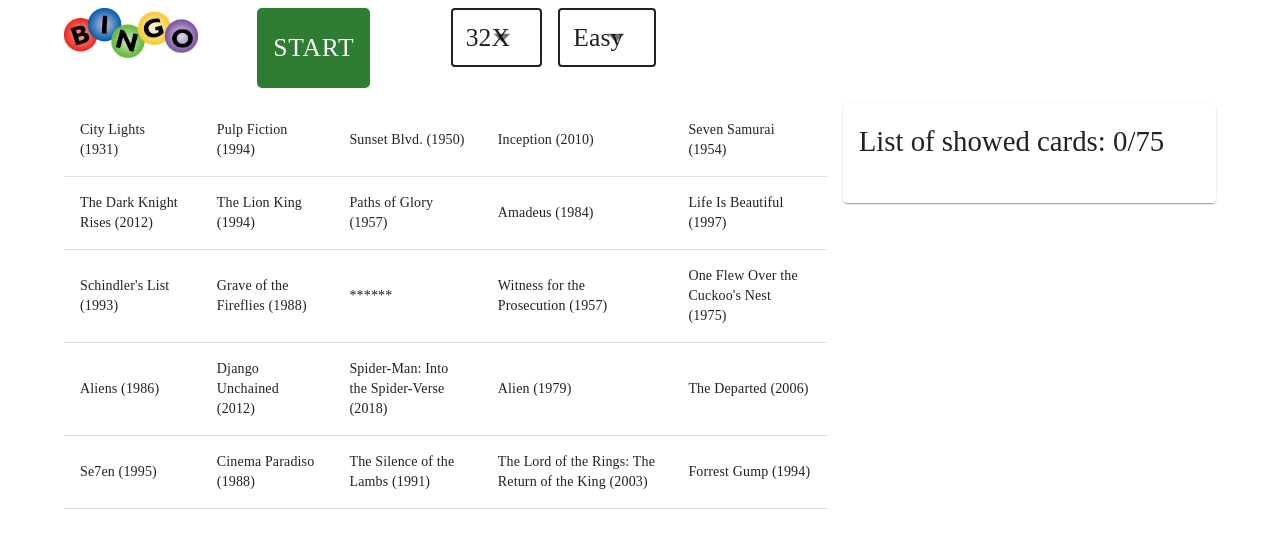
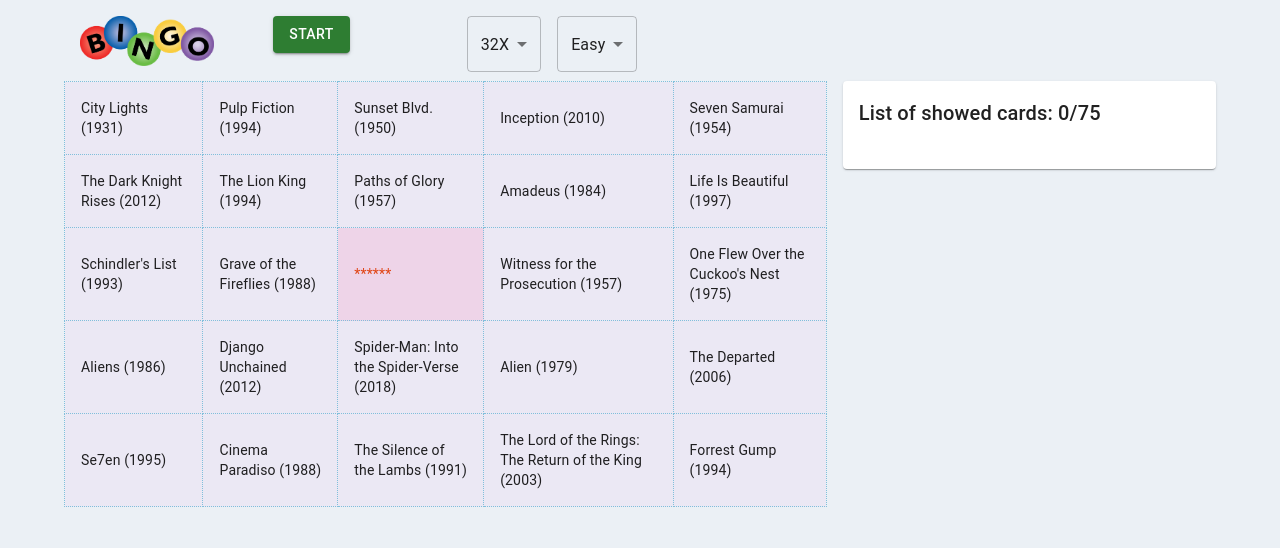
Before and after one commit to faridsh69/bingo, a Next.js app: page / in a window 1280 px wide. Shown: the top 548 px of the page. Built offline with nearby package versions, Linux system fonts and the light colour scheme.

Commit message:
customise css codes of MUI

```diff
--- a/src/components/Header.tsx
+++ b/src/components/Header.tsx
@@ -46,7 +46,7 @@
   };
 
   return (
-    <Grid container spacing={1} mb={2}>
+    <Grid container spacing={1} m={1}>
       <Grid item md={2} sm={3}>
         <Image src="/logo.png" alt="logo" width={134} height={50} />
       </Grid>
--- a/src/contexts/MuiContext.tsx
+++ b/src/contexts/MuiContext.tsx
@@ -1,8 +1,15 @@
 import { FC } from "react";
 import { ThemeProvider } from "@mui/material/styles";
+import { CssBaseline, GlobalStyles } from "@mui/material";
 
-import { theme } from "@styles/theme";
+import { themeGlobalStyles, muiTheme } from "@styles/theme";
 
 export const MuiProvider: FC = ({ children }) => {
-  return <ThemeProvider theme={theme}>{children}</ThemeProvider>;
+  return (
+    <ThemeProvider theme={muiTheme}>
+      <CssBaseline />
+      <GlobalStyles styles={themeGlobalStyles} />
+      {children}
+    </ThemeProvider>
+  );
 };
--- a/src/styles/global.css
+++ /dev/null
@@ -1,40 +0,0 @@
-.MuiTableCell-root {
-  background-color: rgb(235, 154, 235, 0.1);
-  border: 0.1rem dotted rgb(129, 191, 219);
-  padding: 1rem;
-  margin: 1rem;
-  cursor: pointer;
-  user-select: none;
-}
-.MuiTableCell-root:hover {
-  background-color: rgb(178, 145, 231, 0.3);
-}
-.MuiTableCell-root.active {
-  color: red;
-  box-shadow: 0px 0px 10px rgba(224, 68, 89, 0.5);
-}
-.MuiTableCell-root.bingo {
-  color: rgb(49, 228, 49) !important;
-  box-shadow: 0px 0px 10px rgb(50, 202, 63, 0.5);
-}
-body {
-  overflow: "scroll-y";
-  background-color: rgb(203, 243, 243);
-}
-.MuiTableContainer-root {
-  overflow: auto;
-}
-.reward {
-  font-size: 4rem;
-  text-align: center;
-}
-@media screen and (max-width: 600px) {
-  .MuiTableCell-root {
-    font-size: 0.5rem;
-    padding: 0.2rem;
-    margin: 0.2rem;
-  }
-  .MuiTypography-root {
-    font-size: 0.5rem;
-  }
-}
--- a/src/styles/theme.ts
+++ b/src/styles/theme.ts
@@ -1,267 +1,84 @@
 import { createTheme } from "@mui/material/styles";
 
-export enum ThemeVariant {
-  DARK = "dark",
-  LIGHT = "light",
-}
+export const themeGlobalStyles = {
+  ":root": {
+    "--body-bg": "rgb(235, 240, 245)",
+    "--cell-bg": "rgb(235, 154, 235, 0.1)",
+    "--cell-border": "rgb(129, 191, 219)",
+    "--cell-hover": "rgb(178, 145, 231, 0.3)",
+    "--cell-active-color": "rgb(224, 68, 20)",
+    "--cell-active-bg": "rgba(250, 100, 180, 0.2)",
+    "--cell-bingo-color": "rgb(49, 228, 49)",
+    "--cell-bingo-bg": "rgba(49, 228, 49, 0.1)",
+  },
+  body: {
+    boxSizing: "border-box",
+  },
+};
 
-export enum Color {
-  PRM_MAIN = "var(--color-primary-main)",
-  PRM_LIGHT = "var(--color-primary-light)",
-  PRM_LIGHTER = "var(--color-primary-lighter)",
-  PRM_DARK = "var(--color-primary-dark)",
-  PRM_DARKER = "var(--color-primary-darker)",
-  SEC_MAIN = "var(--color-secondary-main)",
-  SEC_DARK = "var(--color-secondary-dark)",
-  LIGHT = "var(--color-light)",
-  GREY = "var(--color-grey)",
-  GREY_DARK = "var(--color-grey-dark)",
-  GREY_LIGHT = "var(--color-grey-light)",
-  WHITE = "var(--color-white)",
-  BLACK = "var(--color-black)",
-}
-
-declare module "@mui/material/styles" {
-  interface BreakpointOverrides {
-    mobile: true;
-    tablet: true;
-    laptop: true;
-    desktop: true;
-    bigDesktop: true;
-  }
-}
-
-export const theme = createTheme({
-  breakpoints: {
-    values: {
-      xs: 0,
-      sm: 600,
-      md: 900,
-      lg: 1200,
-      xl: 1536,
-      mobile: 0,
-      tablet: 640,
-      laptop: 1024,
-      desktop: 1200,
-      bigDesktop: 1800,
-    },
-  },
+const themeWithBreakPoints = createTheme();
+export const muiTheme = createTheme(themeWithBreakPoints, {
   components: {
-    MuiTypography: {
-      defaultProps: {
-        variantMapping: {
-          subtitle1: "p",
-          subtitle2: "p",
-          h5: "p",
-          h6: "p",
-        },
-      },
+    MuiTableCell: {
       styleOverrides: {
         root: {
-          fontSize: "1.6rem",
-          fontFamily: "Montserrat",
-          color: "var(--color-secondary-dark)",
-          lineHeight: 1.5,
-        },
-        h1: {
-          fontSize: "4.9rem",
-          fontWeight: 500,
-
-          "&.regular": {
-            fontWeight: 400,
+          backgroundColor: "var(--cell-bg)",
+          borderStyle: "dotted",
+          borderWidth: "0.1rem",
+          borderColor: "var(--cell-border)",
+          padding: "1rem",
+          margin: "1rem",
+          cursor: "pointer",
+          userSelect: "none",
+          "&:hover": {
+            backgroundColor: "var(--cell-hover)",
           },
-        },
-        h2: {
-          fontSize: "3rem",
-          fontWeight: 500,
-          color: "inherit",
-          letterSpacing: 0,
-
-          "&.regular": {
-            fontWeight: 400,
+          "&.active": {
+            color: "var(--cell-active-color)",
+            backgroundColor: "var(--cell-active-bg)",
           },
-        },
-        h3: {
-          fontSize: "2.6rem",
-          color: "inherit",
-        },
-        h4: {
-          fontSize: "2.5rem",
-          color: "inherit",
-
-          "&.medium": {
-            fontWeight: 500,
+          "&.bingo": {
+            color: "var(--cell-bingo-color)",
+            backgroundColor: "var(--cell-bingo-bg)",
           },
-        },
-        h5: {
-          fontSize: "2rem",
-          fontWeight: 500,
-          letterSpacing: 0,
-          lineHeight: 1.5,
-
-          "&.regular": {
-            fontWeight: 400,
-          },
-        },
-        h6: {
-          fontSize: "1.8rem",
-          letterSpacing: 0,
-          lineHeight: 1.5,
-          fontWeight: 400,
-
-          "&.medium": {
-            fontWeight: 500,
-          },
-        },
-        caption: {
-          fontWeight: 500,
-          display: "inline-block",
-          color: "var(--color-secondary-main)",
-        },
-        subtitle1: {
-          fontWeight: 500,
-          display: "inline-block",
-          fontSize: "1.4rem",
-          color: "var(--color-secondary-main)",
-
-          "&.regular": {
-            fontWeight: 400,
-          },
-        },
-        subtitle2: {
-          fontWeight: 400,
-          display: "inline-block",
-          fontSize: "1.4rem",
-          color: "var(--color-secondary-dark)",
-        },
-      },
-    },
-    MuiFormControlLabel: {
-      styleOverrides: {
-        label: {
-          fontWeight: 500,
-          color: Color.SEC_MAIN,
-        },
-      },
-    },
-    MuiInputBase: {
-      styleOverrides: {
-        input: {
-          fontFamily: "Montserrat",
-          fontSize: "1.6rem",
-          fontWeight: 500,
-          color: "var(--color-secondary-main)",
-
-          "&::placeholder": {
-            fontSize: "1.6rem",
-            opacity: 1,
+          [themeWithBreakPoints.breakpoints.down("md")]: {
+            fontSize: "0.5rem",
+            padding: "0.2rem",
+            margin: "0.2rem",
           },
         },
       },
     },
-    MuiFormHelperText: {
+    MuiTableContainer: {
       styleOverrides: {
         root: {
-          fontSize: "1.6rem",
+          overflow: "auto",
         },
       },
     },
-    MuiInputLabel: {
+    MuiTypography: {
       styleOverrides: {
         root: {
-          fontSize: "1.6rem",
-        },
-      },
-    },
-    MuiOutlinedInput: {
-      styleOverrides: {
-        notchedOutline: {
-          borderWidth: 2,
-          borderColor: "var(--color-secondary-main)",
-        },
-      },
-    },
-    MuiTextField: {
-      styleOverrides: {
-        root: {
-          "&.sm-pd input": {
-            padding: "1rem 1.4rem",
+          [themeWithBreakPoints.breakpoints.down("md")]: {
+            fontSize: "0.7rem",
           },
-        },
-      },
-    },
-    MuiTableCell: {
-      styleOverrides: {
-        root: {
-          fontFamily: "Montserrat",
         },
       },
     },
     MuiButton: {
       styleOverrides: {
         root: {
-          fontSize: "1.6rem",
-          fontFamily: "Montserrat",
-          textTransform: "initial",
-          boxShadow: "none",
-          borderRadius: 5,
-          height: "5rem",
-          borderColor: "currentColor",
-
-          "&:hover": {
-            borderColor: "currentColor",
-          },
-
-          "&.bold": {
-            fontWeight: 600,
-          },
-
-          "&.shadow": {
-            boxShadow: "0px 0px 20px #06707C48",
-          },
-
-          "&[aria-label='underline']": {
-            fontSize: "inherit",
-            textDecoration: "underline",
-            height: "auto",
-            paddingRight: 0,
-            paddingLeft: 0,
-            fontWeight: "inherit",
-            color: "inherit",
-          },
-        },
-        outlined: {
-          borderWidth: 2,
-
-          "&:hover": {
-            borderWidth: 2,
-          },
-        },
-
-        sizeLarge: {
-          fontSize: "1.8rem",
-        },
-      },
-    },
-    MuiAvatar: {
-      styleOverrides: {
-        root: {
-          width: "4.6rem",
-          height: "4.6rem",
-
-          "&.md": {
-            width: "4.2rem",
-            height: "4.2rem",
+          [themeWithBreakPoints.breakpoints.down("md")]: {
+            fontSize: "0.5rem",
           },
         },
       },
     },
-    MuiMenu: {
+    MuiSelect: {
       styleOverrides: {
-        paper: {
-          "&.MuiPaper-root": {
-            borderRadius: 0,
-            boxShadow: "0px 0px 30px #00000029",
+        root: {
+          [themeWithBreakPoints.breakpoints.down("md")]: {
+            fontSize: "0.5rem",
           },
         },
       },
@@ -269,154 +86,16 @@
     MuiMenuItem: {
       styleOverrides: {
         root: {
-          fontSize: "1.6rem",
-          fontFamily: "Montserrat",
-          fontWeight: 500,
-          color: "var(--color-secondary-main)",
-          paddingLeft: "2rem",
-          paddingRight: "2rem",
-
-          "&.ft-lg": {
-            fontSize: "2rem",
+          [themeWithBreakPoints.breakpoints.down("md")]: {
+            fontSize: "0.5rem",
           },
-        },
-      },
-    },
-    MuiDialog: {
-      styleOverrides: {
-        paper: {
-          background: "transparent",
-          boxShadow: "none",
-          maxWidth: "100%",
-          maxHeight: "100%",
-          margin: 0,
-        },
-        paperFullScreen: {
-          background: Color.WHITE,
-        },
-      },
-    },
-    MuiTabs: {
-      styleOverrides: {
-        root: {
-          fontFamily: "Montserrat",
-          textTransform: "initial",
-          fontSize: "1.6rem",
-          fontWeight: 400,
-
-          "&.custom-tab": {
-            "& .MuiTabs-indicator": {
-              height: 5,
-              backgroundColor: Color.SEC_DARK,
-            },
-
-            "& button.MuiTab-root": {
-              color: Color.SEC_MAIN,
-              opacity: 0.5,
-              fontWeight: 500,
-
-              "&.Mui-selected": {
-                color: Color.SEC_DARK,
-                opacity: 1,
-              },
-            },
-          },
-        },
-      },
-    },
-    MuiTab: {
-      styleOverrides: {
-        root: {
-          fontFamily: "Montserrat",
-          textTransform: "initial",
-          fontSize: "1.6rem",
-          fontWeight: 400,
-        },
-      },
-    },
-    MuiSelect: {
-      styleOverrides: {
-        select: {
-          paddingLeft: 15,
-          paddingTop: 11,
-          paddingBottom: 11,
-          display: "flex",
-          alignItems: "center",
-
-          "& ~ svg": {
-            position: "absolute",
-            right: 20,
-            zIndex: -1,
-          },
-        },
-      },
-    },
-    MuiFormControl: {
-      styleOverrides: {
-        root: {
-          "&.lg": {
-            minWidth: "26rem",
-          },
-          "&.md": {
-            minWidth: "16.8rem",
-          },
-        },
-      },
-    },
-    MuiBackdrop: {
-      styleOverrides: {
-        root: {
-          zIndex: 9999,
-
-          "&.dark": {
-            backdropFilter: "blur(1rem)",
-            background: "rgba(38, 30, 31, 0.8)",
-          },
-
-          "&.light": {
-            backdropFilter: "blur(0.5rem)",
-            background: "rgba(255, 248, 239, 0.8)",
-          },
-        },
-      },
-    },
-    MuiChip: {
-      styleOverrides: {
-        root: {
-          padding: "0 0.5rem",
-          borderRadius: "2.9rem",
-        },
-        label: {
-          fontSize: "1.4rem",
-        },
-      },
-    },
-    MuiBadge: {
-      styleOverrides: {
-        badge: {
-          fontSize: "1.4rem",
-          fontFamily: "Montserrat",
-        },
-      },
-    },
-    MuiSvgIcon: {
-      styleOverrides: {
-        root: {
-          fontSize: "2.5rem",
         },
       },
     },
   },
   palette: {
-    primary: {
-      main: "#00B8CE",
-      light: "#17D4E9",
-      contrastText: "#fff",
-    },
-    secondary: {
-      light: "#574D44",
-      main: "#261E1F",
-      contrastText: "#fff",
+    background: {
+      default: "var(--body-bg)",
     },
   },
 });
```
Also changed, not shown: src/components/Reward.tsx (+6 -1 lines).
